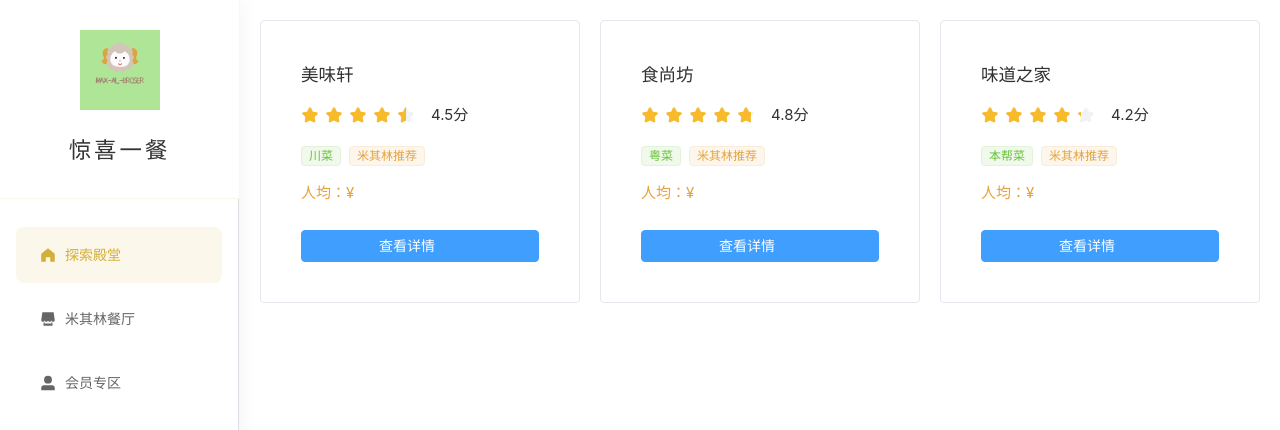
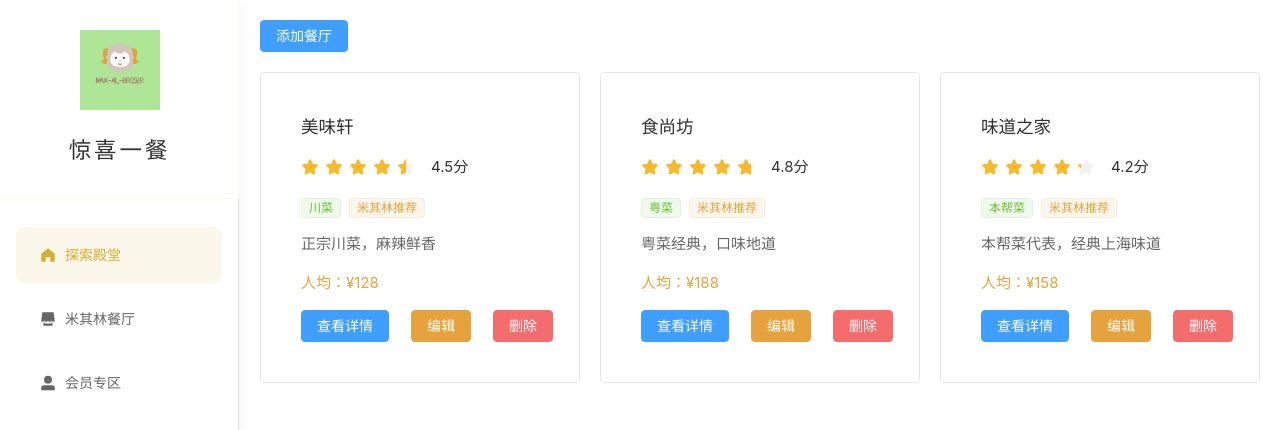
Before and after one commit to itmanmax/max_VueStudyProducts_1, a Vue app: page /restaurants in a window 1280 px wide. Shown: the top 430 px of the page. Built offline with nearby package versions, Linux system fonts and the light colour scheme.

Commit message:
增添对餐馆编辑，删除，增添的功能

```diff
--- a/src/pages/RestaurantList.vue
+++ b/src/pages/RestaurantList.vue
@@ -1,5 +1,9 @@
 <template>
   <div class="restaurant-list">
+    <el-button type="primary" @click="dialogVisible = true" class="add-btn">
+      添加餐厅
+    </el-button>
+
     <el-row :gutter="20">
       <el-col :xs="24" :sm="12" :md="8" v-for="restaurant in restaurants" :key="restaurant.id">
         <el-card class="restaurant-card" shadow="hover">
@@ -17,20 +21,50 @@
             <div class="price-range">
               <span>人均：¥{{ restaurant.averagePrice }}</span>
             </div>
-            <el-button type="primary" @click="viewDetails(restaurant.id)" class="detail-btn">
-              查看详情
-              <el-icon class="el-icon-right"></el-icon>
-            </el-button>
+            <div class="operation-buttons">
+              <el-button type="primary" @click="viewDetails(restaurant.id)">查看详情</el-button>
+              <el-button type="warning" @click="handleEdit(restaurant)">编辑</el-button>
+              <el-button type="danger" @click="handleDelete(restaurant.id)">删除</el-button>
+            </div>
           </div>
         </el-card>
       </el-col>
     </el-row>
+
+    <el-dialog
+      :title="editingRestaurant ? '编辑餐厅' : '添加餐厅'"
+      v-model="dialogVisible"
+      width="500px"
+    >
+      <el-form :model="restaurantForm" label-width="100px">
+        <el-form-item label="餐厅名称">
+          <el-input v-model="restaurantForm.name"></el-input>
+        </el-form-item>
+        <el-form-item label="分类">
+          <el-input v-model="restaurantForm.category"></el-input>
+        </el-form-item>
+        <el-form-item label="地址">
+          <el-input v-model="restaurantForm.address"></el-input>
+        </el-form-item>
+        <el-form-item label="人均价格">
+          <el-input-number v-model="restaurantForm.averagePrice"></el-input-number>
+        </el-form-item>
+        <el-form-item label="描述">
+          <el-input type="textarea" v-model="restaurantForm.description"></el-input>
+        </el-form-item>
+      </el-form>
+      <template #footer>
+        <el-button @click="dialogVisible = false">取消</el-button>
+        <el-button type="primary" @click="handleSubmit">确定</el-button>
+      </template>
+    </el-dialog>
   </div>
 </template>
 
 <script setup>
 import { ref } from 'vue'
 import { useRouter } from 'vue-router'
+import { ElMessage, ElMessageBox } from 'element-plus'
 
 const router = useRouter()
 const restaurants = ref([
@@ -39,27 +73,129 @@ const restaurants = ref([
     name: '美味轩',
     category: '川菜',
     address: '上海市长宁区某某路123号',
-    rating: 4.5
+    rating: 4.5,
+    description: '正宗川菜，麻辣鲜香',
+    averagePrice: 128,
+    isRecommended: true
   },
   {
     id: 2,
     name: '食尚坊',
     category: '粤菜',
     address: '上海市静安区某某路456号',
-    rating: 4.8
+    rating: 4.8,
+    description: '粤菜经典，口味地道',
+    averagePrice: 188,
+    isRecommended: true
   },
   {
     id: 3,
     name: '味道之家',
     category: '本帮菜',
     address: '上海市黄浦区某某路789号',
-    rating: 4.2
+    rating: 4.2,
+    description: '本帮菜代表，经典上海味道',
+    averagePrice: 158,
+    isRecommended: false
   }
 ])
+
+const dialogVisible = ref(false)
+const editingRestaurant = ref(null)
+const restaurantForm = ref({
+  name: '',
+  category: '',
+  address: '',
+  averagePrice: 0,
+  description: ''
+})
 
 const viewDetails = (id) => {
   router.push({ name: 'RestaurantDetails', params: { id } })
 }
+
+const addRestaurant = (newRestaurant) => {
+  const id = restaurants.value.length > 0
+    ? Math.max(...restaurants.value.map(r => r.id)) + 1
+    : 1
+
+  restaurants.value.push({
+    id,
+    rating: 5,
+    isRecommended: false,
+    ...newRestaurant
+  })
+
+  ElMessage.success('添加餐厅成功')
+}
+
+const deleteRestaurant = (id) => {
+  const index = restaurants.value.findIndex(r => r.id === id)
+  if (index > -1) {
+    restaurants.value.splice(index, 1)
+    // 保存到localStorage
+    saveToStorage()
+    ElMessage.success('删除餐厅成功')
+  }
+}
+
+const updateRestaurant = (id, updatedData) => {
+  const index = restaurants.value.findIndex(r => r.id === id)
+  if (index > -1) {
+    restaurants.value[index] = {
+      ...restaurants.value[index],
+      ...updatedData
+    }
+    ElMessage.success('更新餐厅信息成功')
+  }
+}
+
+const handleEdit = (restaurant) => {
+  editingRestaurant.value = restaurant
+  restaurantForm.value = { ...restaurant }
+  dialogVisible.value = true
+}
+
+const handleDelete = (id) => {
+  ElMessageBox.confirm('确定要删除该餐厅吗？', '提示', {
+    type: 'warning'
+  }).then(() => {
+    deleteRestaurant(id)
+  })
+}
+
+const handleSubmit = () => {
+  if (editingRestaurant.value) {
+    updateRestaurant(editingRestaurant.value.id, restaurantForm.value)
+  } else {
+    addRestaurant(restaurantForm.value)
+  }
+  dialogVisible.value = false
+  editingRestaurant.value = null
+  restaurantForm.value = {
+    name: '',
+    category: '',
+    address: '',
+    averagePrice: 0,
+    description: ''
+  }
+}
+
+// 保存数据到localStorage
+const saveToStorage = () => {
+  localStorage.setItem('restaurants', JSON.stringify(restaurants.value))
+}
+
+// 从localStorage加载数据
+const loadFromStorage = () => {
+  const stored = localStorage.getItem('restaurants')
+  if (stored) {
+    restaurants.value = JSON.parse(stored)
+  }
+}
+
+// 在增删改操作后调用saveToStorage()
+// 在组件挂载时调用loadFromStorage()
 </script>
 
 <style scoped>
@@ -101,4 +237,14 @@ const viewDetails = (id) => {
   width: 100%;
   margin-top: 10px;
 }
+
+.add-btn {
+  margin-bottom: 20px;
+}
+
+.operation-buttons {
+  display: flex;
+  gap: 10px;
+  margin-top: 15px;
+}
 </style>
```
